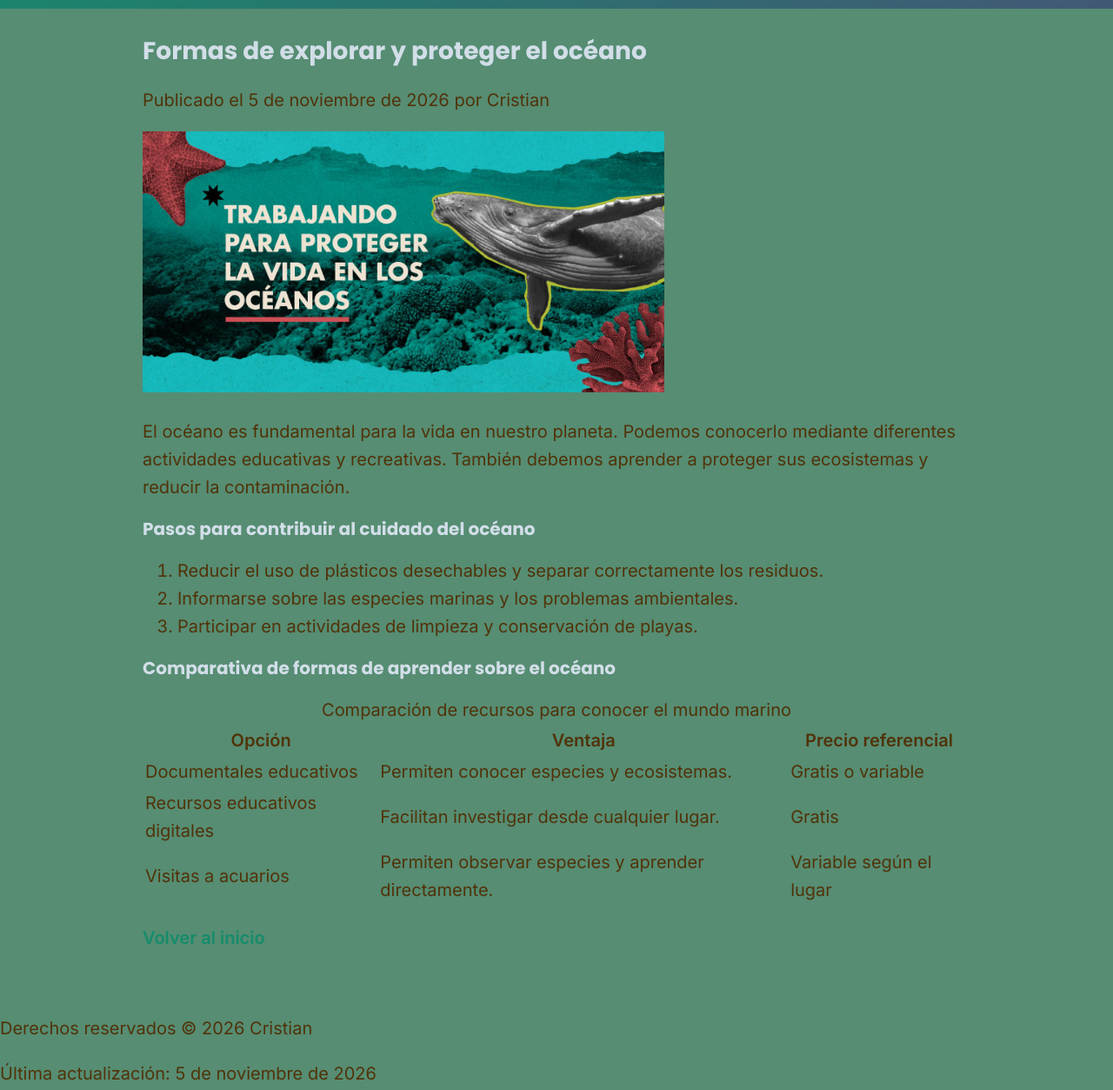
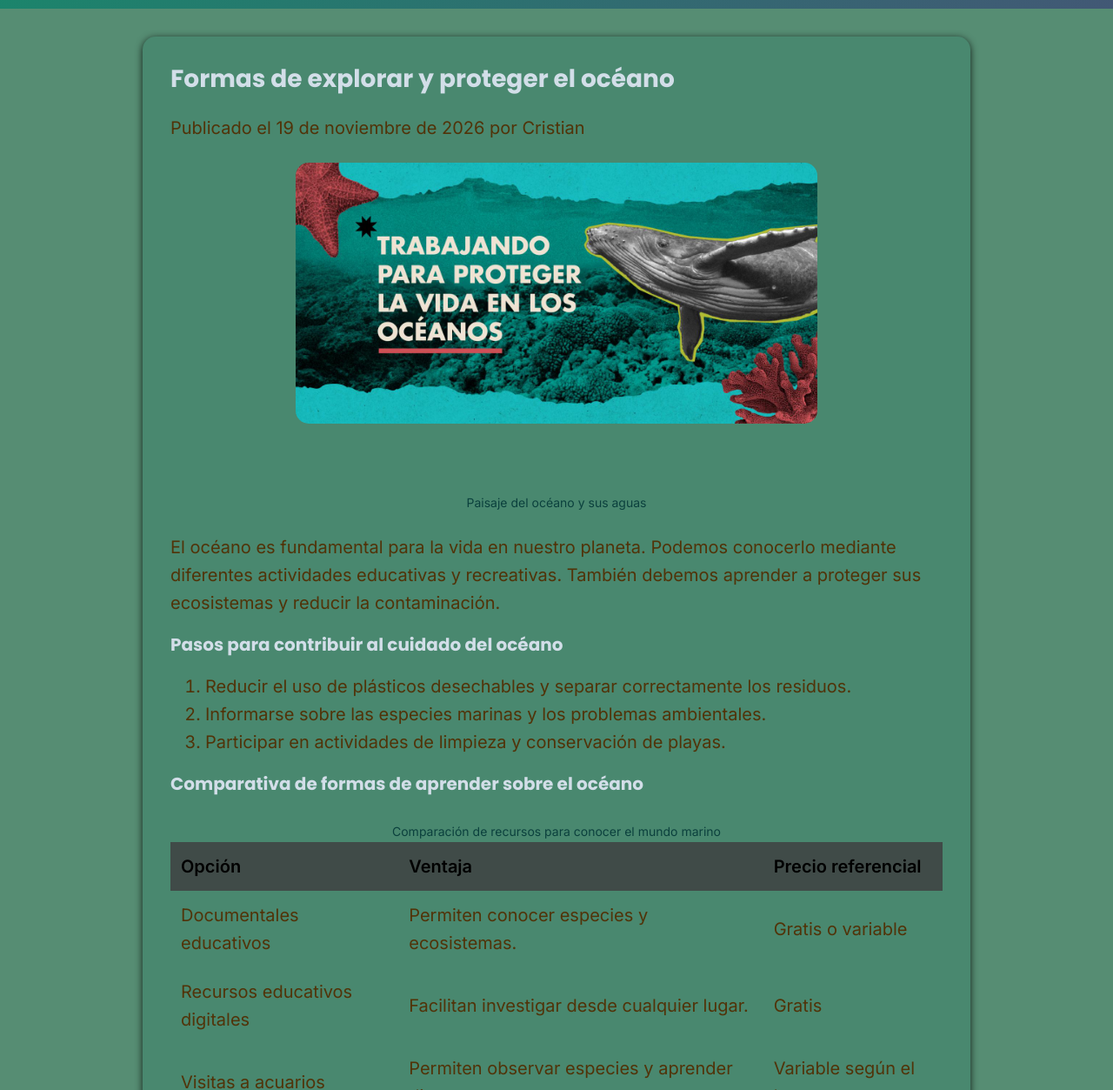
Before and after one commit to compaprox/02_blogpersonal, a plain HTML site: page articulo-2.html in a window 1280 px wide. Shown: the part 220-1473 px from the top of the page at 87% size. Drawn offline with Linux system fonts and the light colour scheme.

Commit message:
feat/Estilos de imagen, tabla y paginas

```diff
--- a/articulo-2.html
+++ b/articulo-2.html
@@ -30,13 +30,16 @@
 
             <p>
                 Publicado el
-                <time datetime="2026-11-05">5 de noviembre de 2026</time>
+                <time datetime="2026-11-19">19 de noviembre de 2026</time>
                 por Cristian
             </p>
 
-            <img src="img/articulo2oceanos.jpg"
-                 alt="Paisaje del océano y sus aguas"
-                 width="600">
+            <figure>
+                <img src="img/articulo2oceanos.jpg"
+                     alt="Paisaje del océano y sus aguas"
+                     width="600">
+                <figcaption>Paisaje del océano y sus aguas</figcaption>
+            </figure>
 
             <p>
                 El océano es fundamental para la vida en nuestro
@@ -107,7 +110,7 @@
         <p>Derechos reservados © 2026 Cristian</p>
         <p>
             Última actualización:
-            <time datetime="2026-11-05">5 de noviembre de 2026</time>
+            <time datetime="2026-11-19">19 de noviembre de 2026</time>
         </p>
     </footer>
 </body>
--- a/css/estilos.css
+++ b/css/estilos.css
@@ -10,7 +10,7 @@
     --color-secundario: #425875;
     --color-texto: #d2dee8;
     --color-fondo: #3e3f41d3;
-    --color-superficie: hsl(0, 29%, 82%);
+    --color-superficie: hsl(156, 30%, 41%);
     --color-texto-suave: #0b403d;
 
     /* tipografia */
@@ -77,14 +77,13 @@ main {
     max-width: var(--ancho-contenido);
     margin: 0 auto;
     padding:2rem 1.5rem;
-    border: 5px dashed var(--color-borde);
 }
 
 /* Encabezado */
 
 header {
     background: linear-gradient(135deg, var(--color-principal), var(--color-secundario));
-    color: var(--color-texto);
+    color: #fdfdfd;
     padding: 3rem 1.5rem 1.5rem;
     text-align: center;
 }
@@ -183,3 +182,90 @@ nav a.activo {
     color: #fff;
     text-decoration: none;
 }
+
+/*estilos a los articulos*/
+
+main article {
+    background-color: var(--color-superficie);
+    border-radius: var(--radio);
+    box-shadow: var(--sombra);
+    padding: 2rem;
+}
+
+main article h2 {
+    margin-top: 0;
+}
+
+/*imagenes responsivas*/
+img {
+    max-width: 100%;
+    height: auto;
+    border-radius: var(--radio);
+    display: block;
+    margin: auto;
+}
+
+figure {
+    margin: 1.5rem 0;
+}
+
+figcaption {
+    margin-top: 5rem;
+    color: var(--color-texto-suave);
+    font-size: 0.875rem;
+    text-align: center;
+}
+
+main > article > img {
+    margin: 1.5rem;
+}
+
+/*citas*/
+blockquote {
+    margin: 1.5rem 0;
+    padding: 1rem 1.5rem;
+    background-color: var(--color-fondo);
+    border-left: 4px solid var(--color-principal);
+    border-radius: 0 var(--radio) var(--radio)0;
+    font-style: italic;
+}
+
+blockquote p {
+    margin: 0.25rem 0;
+}
+
+/*tabla de contenido*/
+table {
+    width: 100%;
+    border-collapse: collapse;
+    margin: 1.5rem 0;
+}
+ th, td {
+    border: 1px solid var(--color-borde);
+    padding: 0.75rem;
+    text-align: left;
+}
+
+thead {
+    background-color: var(--color-fondo);
+    color: #000;
+}
+
+caption {
+    caption-side: top;
+    text-align: center;
+    font-size: 0.875rem;
+    color: var(--color-texto-suave);
+    margin-top: 0.5rem;
+}
+
+tbody td:hover {
+    background-color: var(--color-fondo);
+}
+
+.pagina-simple {
+    background-color: var(--color-superficie);
+    border-radius: var(--radio);
+    box-shadow: var(--sombra);
+    padding: 2rem;
+}
```
Also changed, not shown: articulo-1.html (+1 -1 lines), sobre-mi.html (+2 -0 lines).
